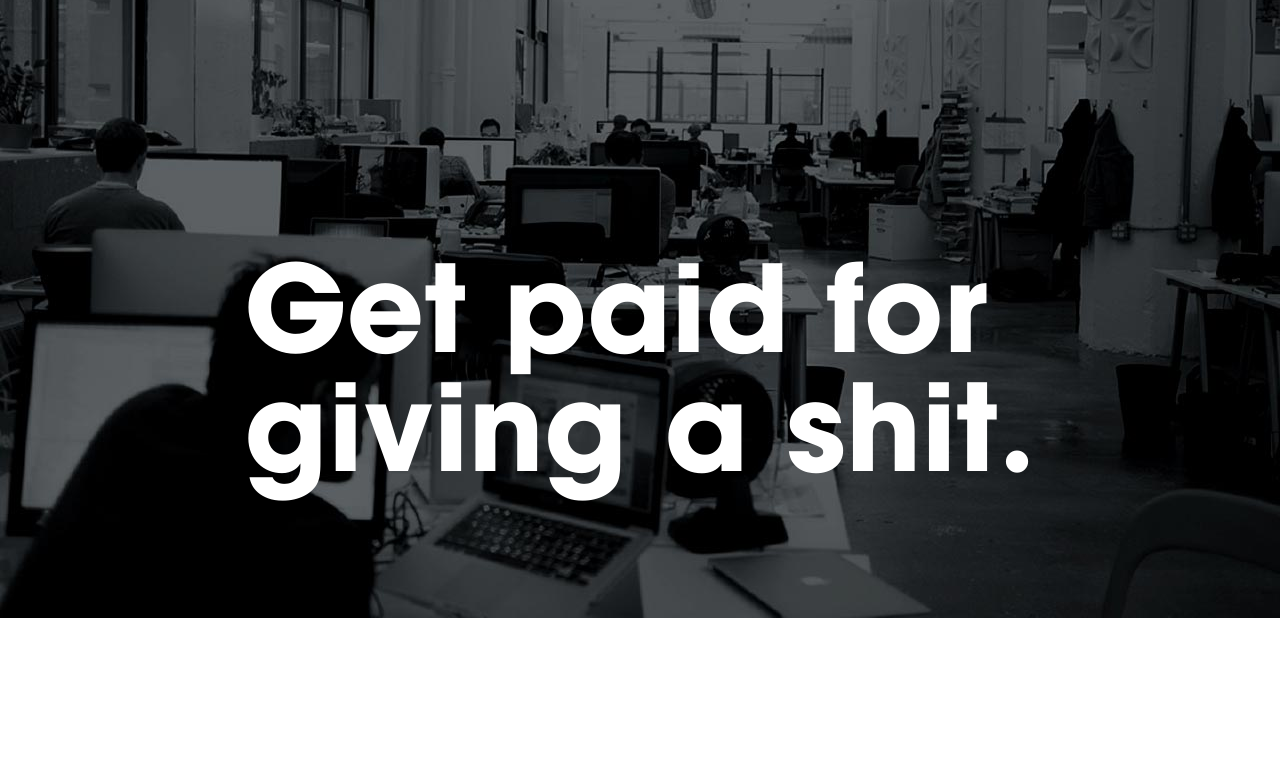
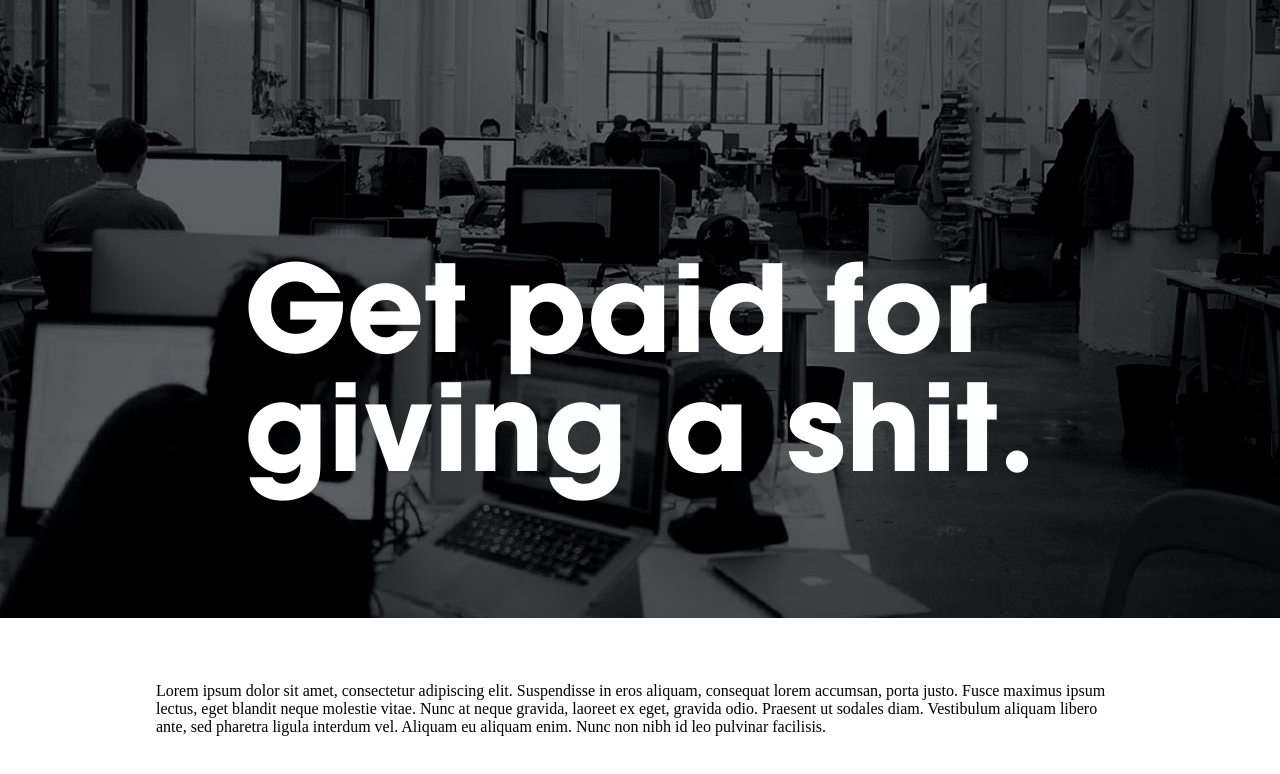
Before and after one commit to niconaranjo/Huge, a website: page public/index.html in a window 1280 px wide. Shown: the part 94-868 px from the top of the page. Drawn offline with Linux system fonts and the light colour scheme.

Commit message:
Actualizacion de css y se agrega informacion abajo

```diff
--- a/public/index.html
+++ b/public/index.html
@@ -26,6 +26,11 @@
        </span>
      </div>
    </div>
+   <div class="col-main-text">
+     <span>
+      Lorem ipsum dolor sit amet, consectetur adipiscing elit. Suspendisse in eros aliquam, consequat lorem accumsan, porta justo. Fusce maximus ipsum lectus, eget blandit neque molestie vitae. Nunc at neque gravida, laoreet ex eget, gravida odio. Praesent ut sodales diam. Vestibulum aliquam libero ante, sed pharetra ligula interdum vel. Aliquam eu aliquam enim. Nunc non nibh id leo pulvinar facilisis.
+     </span>
+   </div>
 </div>
 
 <script src="js/main.js"></script>
--- a/public/sass/main.sass
+++ b/public/sass/main.sass
@@ -111,3 +111,14 @@ body
       font-family: $HugeAvantFont
       font-size: 120px
       //background-color: #000000
+
+  .col-main-text
+    @extend .col-main-info
+
+    span
+      max-width: 968px
+      width: 100%
+      padding-top: 60px
+      padding-left: 24px
+      padding-right: 24px
+      margin: 0 auto
```
Also changed, not shown: public/styles/main.css, 2 other files.
